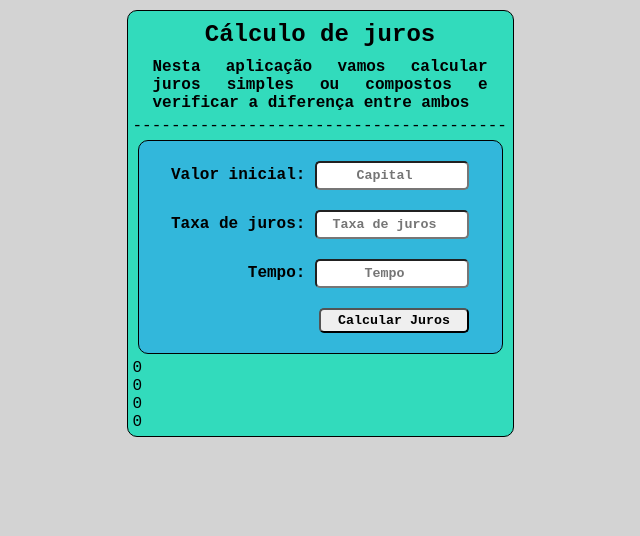
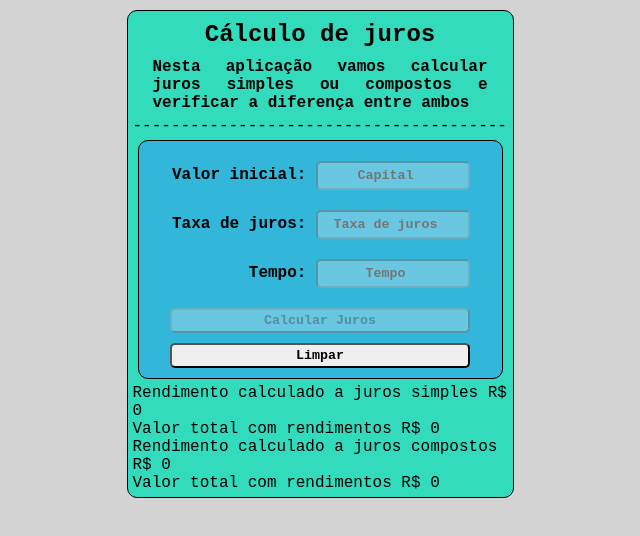
Before and after one commit to leandrolopes21/juros01, a plain HTML site: page index.html in a window 1280 px wide. Both pictures are taken after a click on the button "Calcular Juros". Shown: the whole page, without its empty margins (320-960 px from the left). Drawn offline with Linux system fonts and the light colour scheme.

Commit message:
Atualização
Arquivos script.js e style.css

```diff
--- a/script.js
+++ b/script.js
@@ -31,10 +31,10 @@ function calculaJuros() {
 
     // Área de apresentar as respostas
 
-    respJuroSimples.innerHTML = `${juroSimples}`
-    respValorSimples.innerHTML = `${montanteSimples}`
-    respJuroComposto.innerHTML = `${juroComposto}`
-    respValorComposto.innerHTML = `${montanteComposto}`
+    respJuroSimples.innerHTML = `Rendimento calculado a juros simples R$ ${juroSimples}`
+    respValorSimples.innerHTML = `Valor total com rendimentos R$ ${montanteSimples}`
+    respJuroComposto.innerHTML = `Rendimento calculado a juros compostos R$ ${juroComposto}`
+    respValorComposto.innerHTML = `Valor total com rendimentos R$ ${montanteComposto}`
 
     criaBotaoLimpar()
 
@@ -42,8 +42,7 @@ function calculaJuros() {
 
 function criaBotaoLimpar () {
 
-    botaoSimples.disabled = true
-    botaoComposto.disabled = true
+    botaoCalcular.disabled = true
     capital.disabled = true
     taxaJuros.disabled = true
     tempo.disabled = true
@@ -59,8 +58,7 @@ function criaBotaoLimpar () {
 
 function limpar() {
 
-    botaoSimples.disabled = false
-    botaoComposto.disabled = false
+    botaoCalcular.disabled = false
     capital.disabled = false
     taxaJuros.disabled = false
     tempo.disabled = false
@@ -69,8 +67,10 @@ function limpar() {
     taxaJuros.value = ''
     tempo.value = ''
 
-    resposta.innerHTML = ''
-    resposta1.innerHTML = ''
+    respJuroSimples.innerHTML = ''
+    respValorSimples.innerHTML = ''
+    respJuroComposto.innerHTML = ''
+    respValorComposto.innerHTML = ''
 
     let botaoLimpar = document.getElementById('btLimpar')
     botaoLimpar.parentNode.removeChild(botaoLimpar)
--- a/style.css
+++ b/style.css
@@ -60,7 +60,7 @@ input[type=number] {
 }
 
 input[type=button] {
-    width: 150px;
+    width: 300px;
     height: 25px;
     font-weight: bolder;
     border-radius: 5px;
@@ -74,7 +74,7 @@ input[type=button]:hover {
 }
 
 button {
-    width: 310px;
+    width: 300px;
     height: 25px;
     margin: auto;
     font-weight: bolder;
```
